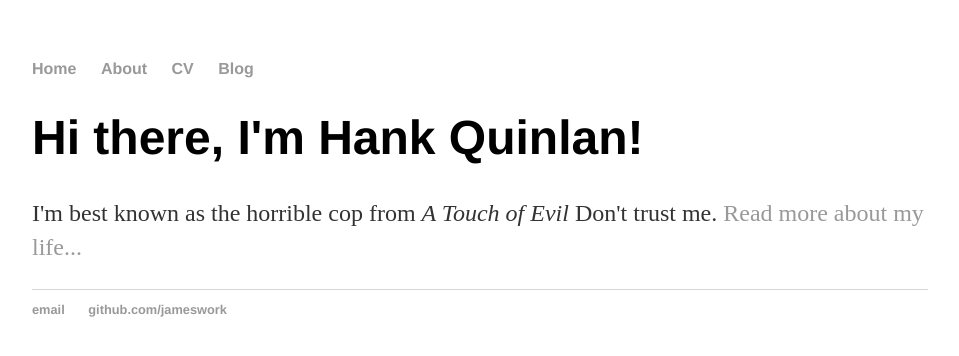
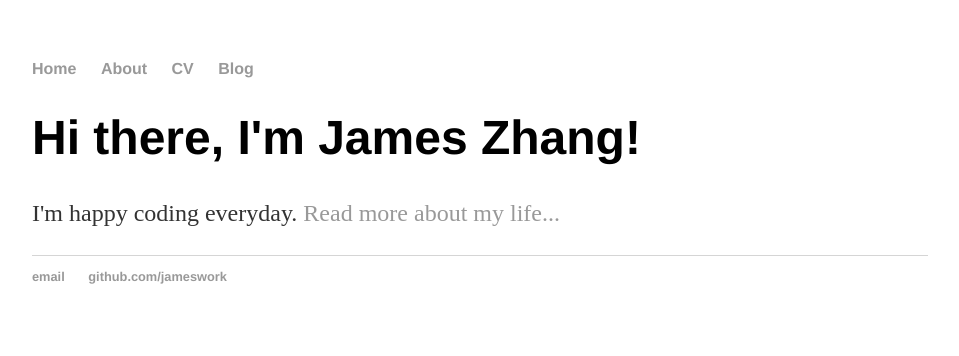
Before and after one commit to jameswork/jameswork.github.io, a Jekyll site: the page built from index.html, in a window 1280 px wide. Shown: the top 356 px of the page, without its empty margins (160-1119 px from the left). Built offline with Jekyll 4.4.1, drawn with Linux system fonts in a browser that asks for light colours.

Commit message:
chang to my name

```diff
--- a/index.html
+++ b/index.html
@@ -1,8 +1,8 @@
 ---
 layout: default
-title: Hank Quinlan, Horrible Cop
+title: James Zhang, A Java, Ruby, php programmer.
 ---
 <div class="blurb">
-    <h1>Hi there, I'm Hank Quinlan!</h1>
-    <p>I'm best known as the horrible cop from <em>A Touch of Evil</em> Don't trust me. <a href="/about">Read more about my life...</a></p>
+    <h1>Hi there, I'm James Zhang!</h1>
+    <p>I'm happy coding everyday. <a href="/about">Read more about my life...</a></p>
 </div><!-- /.blurb -->
```
